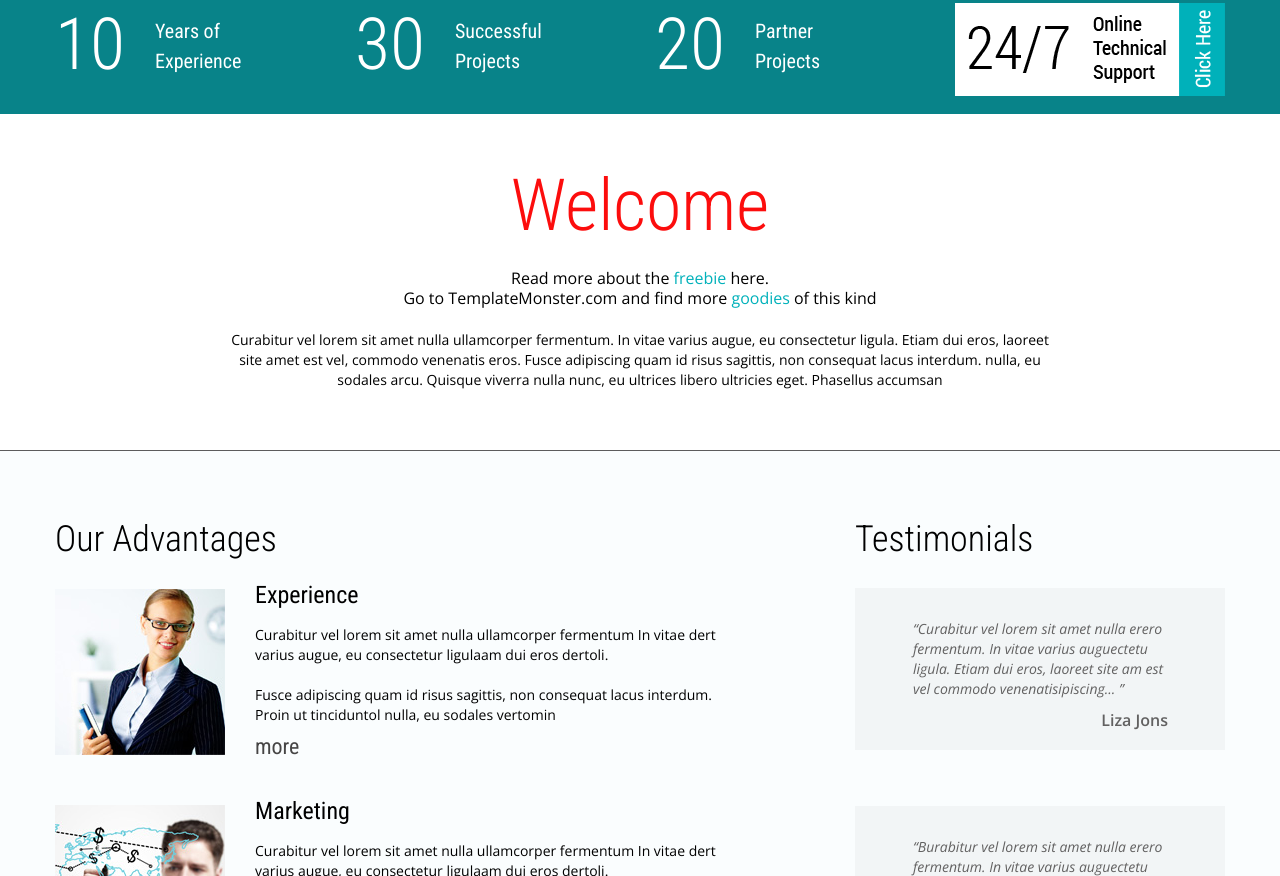
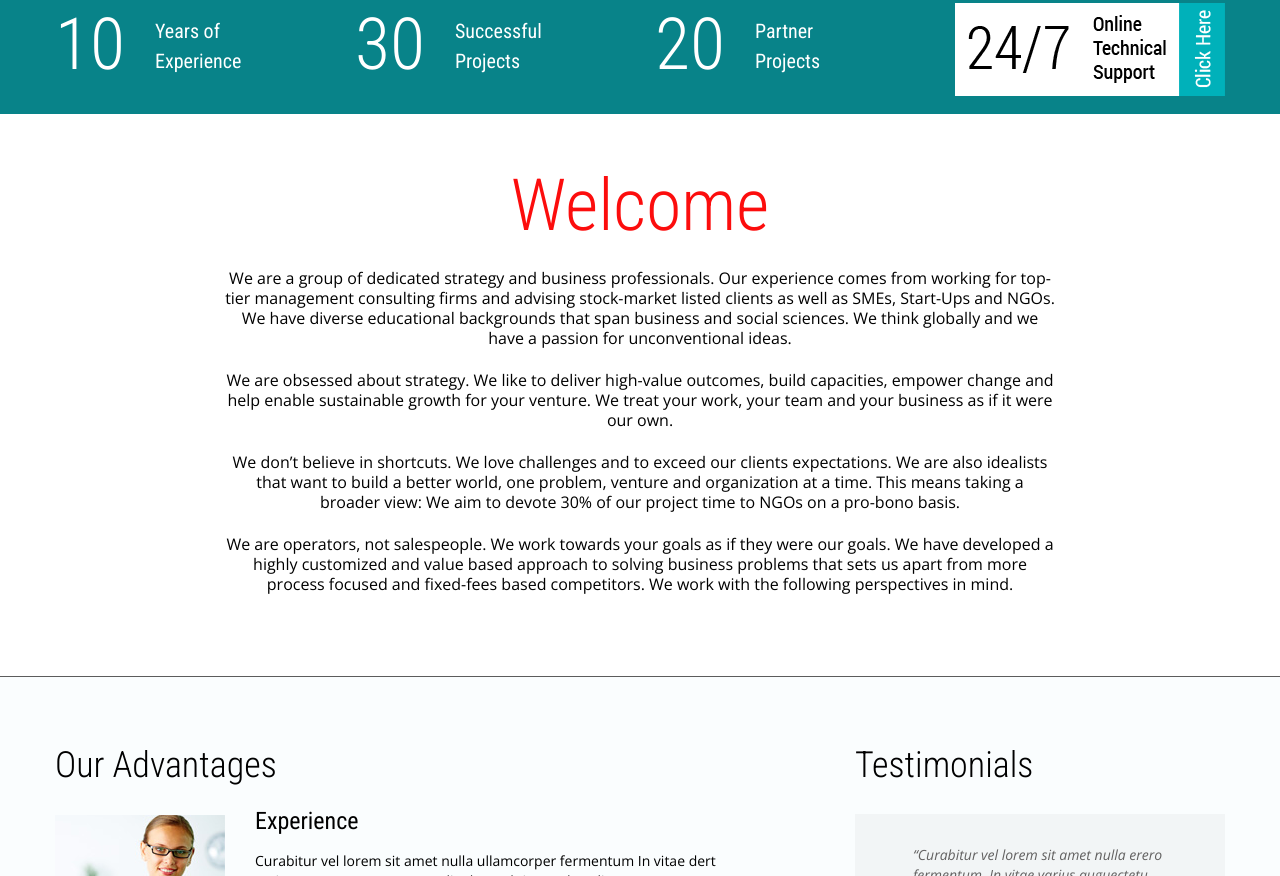
Before and after one commit to johannescfedon/fedon-consulting.github.io, a plain HTML site: page index.html in a window 1280 px wide. Shown: the part 769-1645 px from the top of the page. Drawn offline with nearby package versions, Linux system fonts and the light colour scheme.

Commit message:
Changed the texts

```diff
--- a/index.html
+++ b/index.html
@@ -134,8 +134,18 @@
           <h2 class="head__1">
             Welcome
           </h2>
-          <p>Read more about the <a href=" http://blog.templatemonster.com/free-website-templates/" rel="nofollow" class="color1">freebie</a> here. <br> Go to TemplateMonster.com and find more <a href="http://www.templatemonster.com/properties/topic/business-services/" rel="nofollow" class="color1">goodies</a> of this kind </p>
-          Curabitur vel lorem sit amet nulla ullamcorper fermentum. In vitae varius augue, eu consectetur ligula. Etiam dui eros, laoreet site amet est vel, commodo venenatis eros. Fusce adipiscing quam id risus sagittis, non consequat lacus interdum. nulla, eu sodales arcu. Quisque viverra nulla nunc, eu ultrices libero ultricies eget. Phasellus accumsan
+        <p>
+          We are a group of dedicated strategy and business professionals. Our experience comes from working for top-tier management consulting firms and advising stock-market listed clients as well as SMEs, Start-Ups and NGOs. We have diverse educational backgrounds that span business and social sciences. We think globally and we have a passion for unconventional ideas.
+        </p>
+        <p>
+          We are obsessed about strategy. We like to deliver high-value outcomes, build capacities, empower change and help enable sustainable growth for your venture. We treat your work, your team and your business as if it were our own.
+        </p>
+        <p>
+          We don’t believe in shortcuts. We love challenges and to exceed our clients expectations. We are also idealists that want to build a better world, one problem, venture and organization at a time. This means taking a broader view: We aim to devote 30% of our project time to NGOs on a pro-bono basis.
+        </p>
+        <p>
+          We are operators, not salespeople. We work towards your goals as if they were our goals. We have developed a highly customized and value based approach to solving business problems that sets us apart from more process focused and fixed-fees based competitors. We work with the following perspectives in mind.
+        </p>
         </div>
       </div>
     </div>
```
